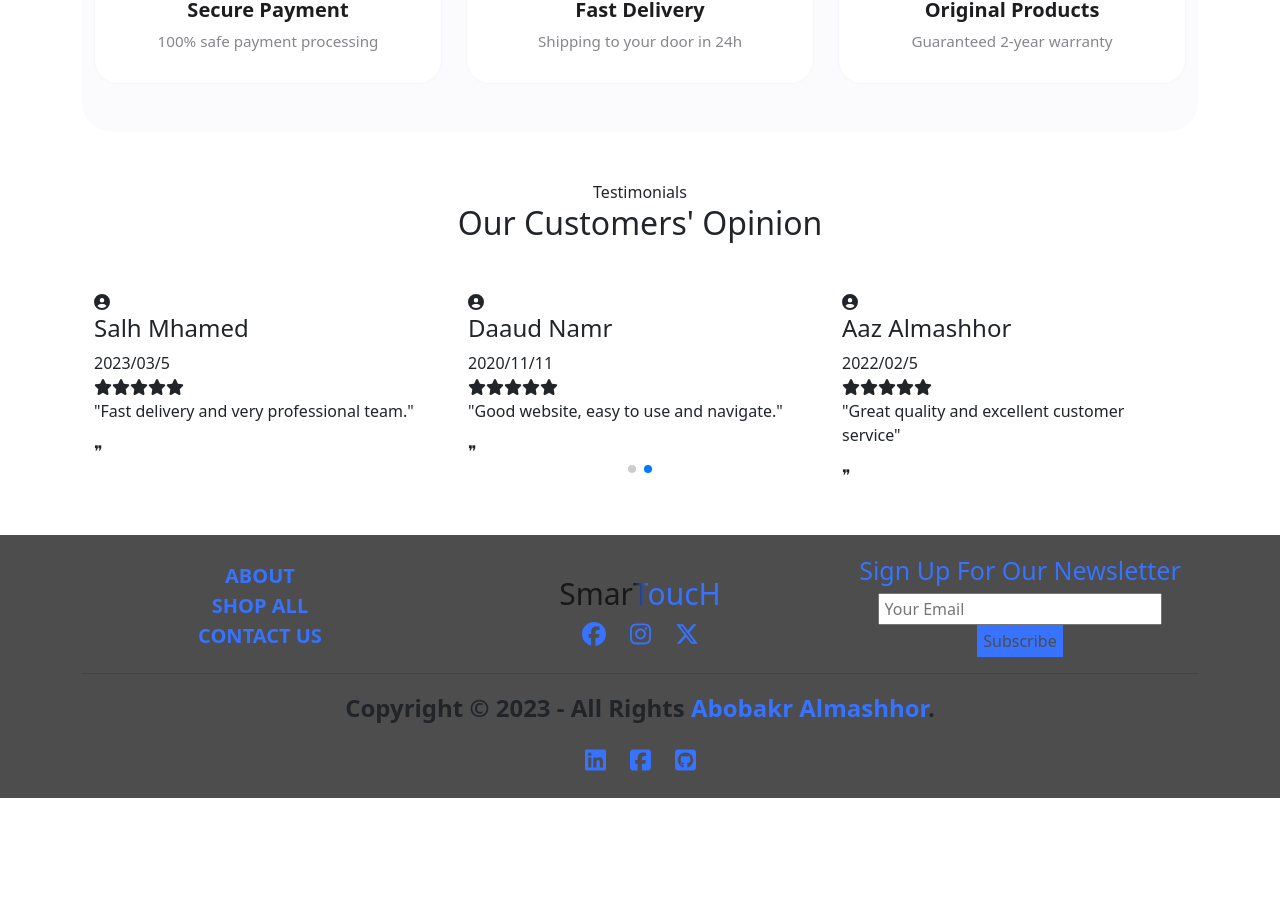
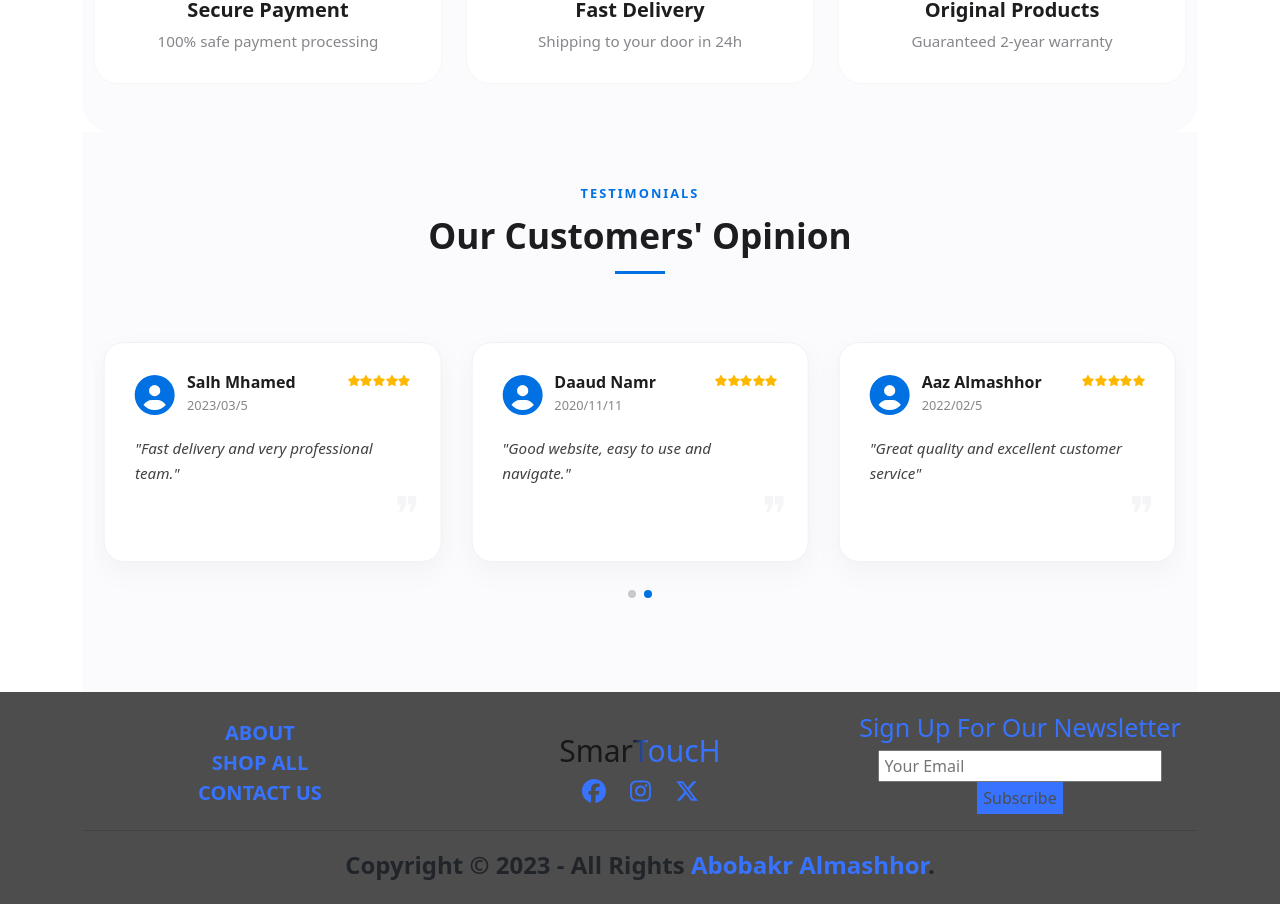
Before and after one commit to ab0bakr1/SmarToucH, a React (Create React App) app: page / in a window 1280 px wide. Shown: the part 2392-3296 px from the top of the page. Before the commit the page ends 3190 px from the top, so only its background shows below. Built offline with nearby package versions, Linux system fonts and the light colour scheme.

Commit message:
Update Opinions.css

```diff
--- a/src/Component/Opinions/Opinions.css
+++ b/src/Component/Opinions/Opinions.css
@@ -1,16 +1,111 @@
-.Opinions{
-    height: 180px;
+.opinions-section {
+    background-color: #fbfbfd;
+    padding-bottom: 80px !important;
 }
-.Opinions-card{
-    border-radius: 4%;
-    box-shadow: inset 0px 0px 8px 0px rgba(77, 77, 77, 0.275);
-    text-transform: capitalize;
-    padding: 8px;
-    height: 120px;
+
+.section-title-wrapper .subtitle {
+    color: #0071e3;
+    font-weight: 700;
+    letter-spacing: 2px;
+    text-transform: uppercase;
+    font-size: 0.8rem;
 }
-.Opinions-card p{
-    color: rgba(59, 59, 59, 0.618)
+
+.section-title-wrapper .main-title {
+    font-size: 2.2rem;
+    font-weight: 800;
+    color: #1d1d1f;
+    margin-top: 10px;
 }
-.swiper{
-    height: 100%;
+
+.title-line {
+    width: 50px;
+    height: 3px;
+    background: #0071e3;
+    margin: 15px auto;
 }
+
+/* تصميم الكارت الحديث */
+.opinion-modern-card {
+    background: #fff;
+    border-radius: 20px;
+    padding: 30px;
+    height: 220px; /* زيادة الطول لراحة النص */
+    display: flex;
+    flex-direction: column;
+    position: relative;
+    box-shadow: 0 10px 30px rgba(0, 0, 0, 0.04);
+    transition: transform 0.3s ease;
+    border: 1px solid #f0f0f5;
+    overflow: hidden;
+}
+
+.opinion-modern-card:hover {
+    transform: translateY(-5px);
+    border-color: #0071e3;
+}
+
+.card-top-info {
+    display: flex;
+    justify-content: space-between;
+    align-items: flex-start;
+    margin-bottom: 20px;
+}
+
+.user-meta {
+    display: flex;
+    align-items: center;
+    gap: 12px;
+}
+
+.user-avatar-icon {
+    font-size: 2.5rem;
+    color: #0071e3;
+}
+
+.user-details h4 {
+    font-size: 1rem;
+    font-weight: 700;
+    margin: 0;
+    color: #1d1d1f;
+}
+
+.user-details span {
+    font-size: 0.8rem;
+    color: #86868b;
+}
+
+.stars-rating {
+    color: #ffb800; /* لون النجوم الذهبي */
+    font-size: 0.7rem;
+}
+
+.card-content p {
+    font-style: italic;
+    color: #424245;
+    line-height: 1.6;
+    font-size: 0.95rem;
+    display: -webkit-box;
+    -webkit-line-clamp: 3;
+    -webkit-box-orient: vertical;
+    overflow: hidden;
+}
+
+.card-quote-mark {
+    position: absolute;
+    bottom: 10px;
+    right: 20px;
+    font-size: 3rem;
+    color: #f5f5f7;
+    z-index: 0;
+    font-family: serif;
+}
+
+/* تحسين الـ Pagination الخاص بـ Swiper */
+.swiper-pagination-bullet-active {
+    background: #0071e3 !important;
+}
+
+.opinions-swiper {
+    padding: 20px 10px 50px 10px !important;
+}
```
